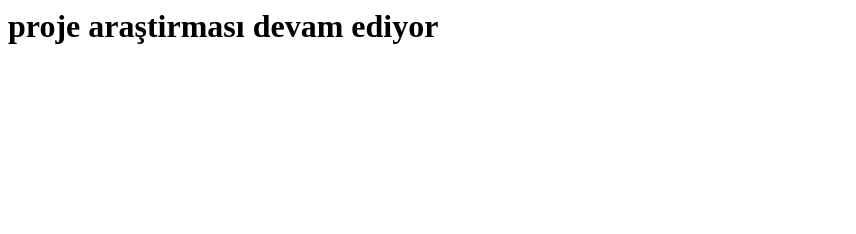
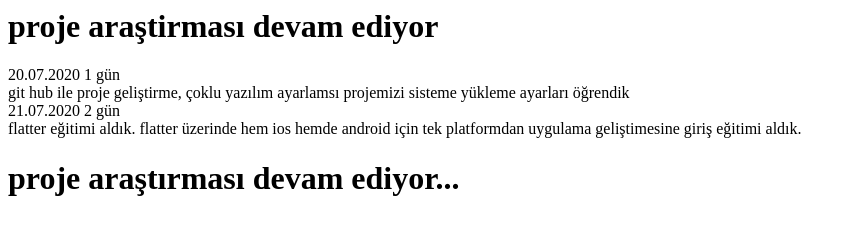
Before and after one commit to omurxcicek/omurxcicek.github.io, a plain HTML site: page index.html in a window 1280 px wide. Shown: the whole page, without its empty margins (0-856 px from the left). Drawn offline with Linux system fonts and the light colour scheme.

Commit message:
düzenleme

```diff
--- a/index.html
+++ b/index.html
@@ -4,5 +4,10 @@
 </head>
 <body>
 <h1>proje araştirması devam ediyor</h1>
+20.07.2020 1 gün<br>
+git hub ile proje geliştirme, çoklu yazılım ayarlamsı projemizi sisteme yükleme ayarları öğrendik<br>
+21.07.2020 2 gün<br>
+flatter eğitimi aldık. flatter üzerinde hem ios hemde android için tek platformdan uygulama geliştimesine giriş eğitimi aldık.<br>
+<h1>proje araştırması devam ediyor...</h1>
 </body>
 </html>
```
